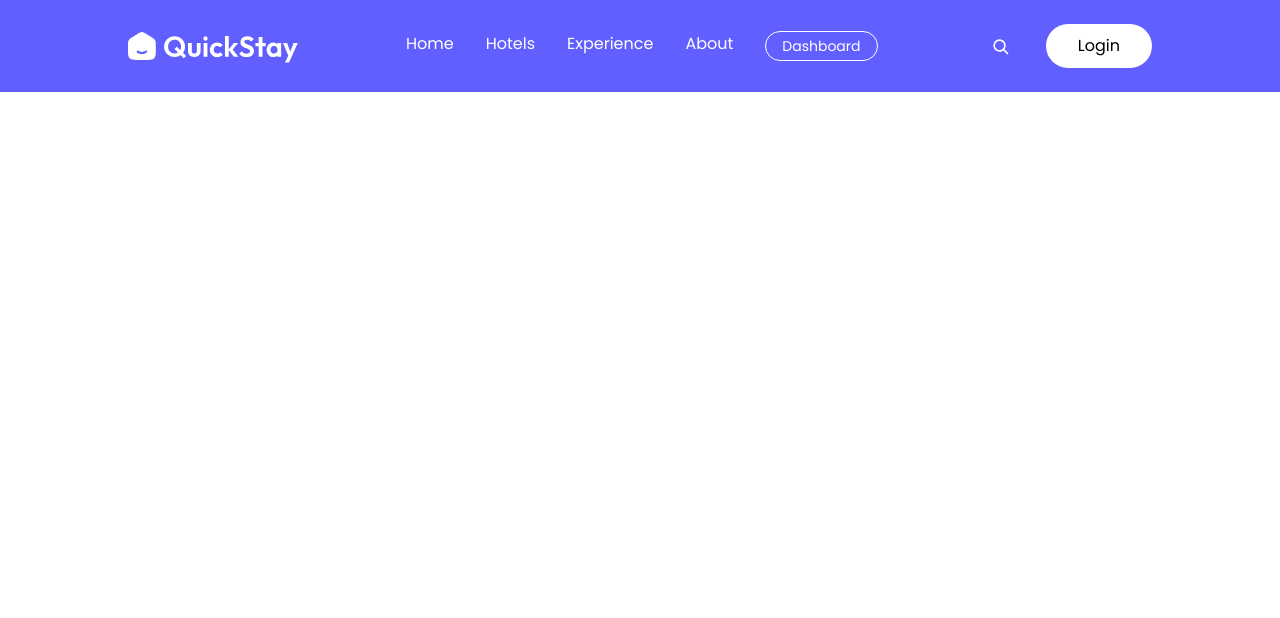
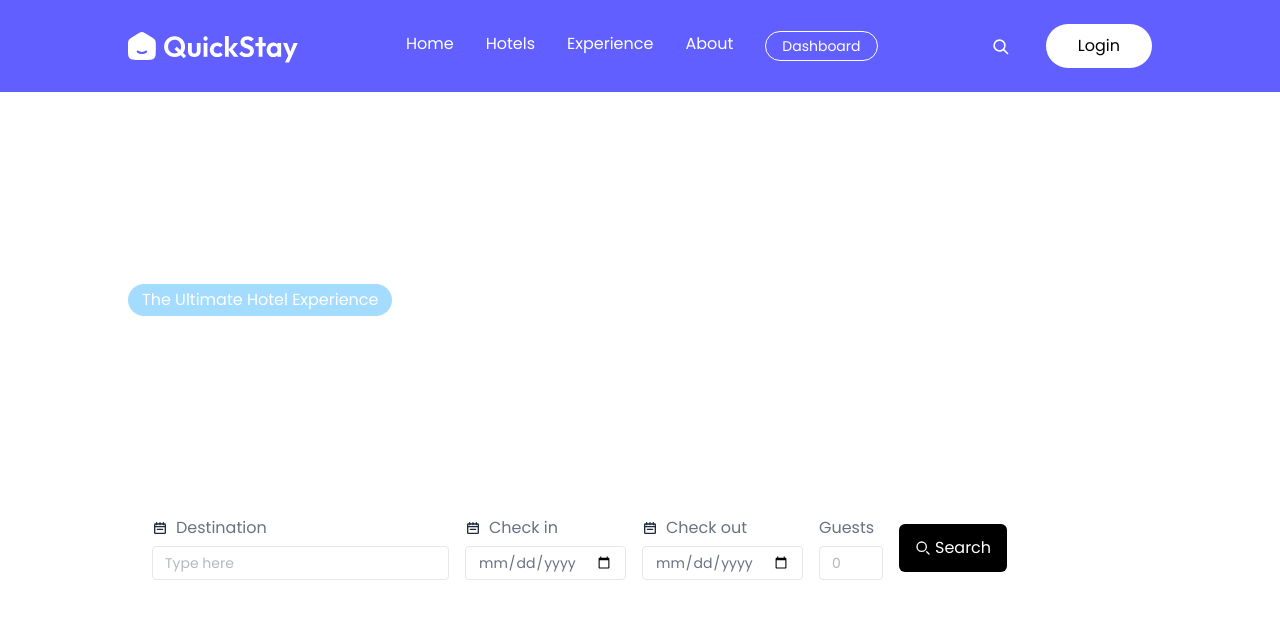
Before and after one commit to rupaliwakhare/Restrorent-, a React (Vite) app in the folder 4.Hotels-Booking/front-end/: page / in a window 1280 px wide. Shown: the top 618 px of the page. Built offline with nearby package versions, Linux system fonts and the light colour scheme.

Commit message:
Hero-update

```diff
--- a/4.Hotels-Booking/front-end/src/Components/Hero.jsx
+++ b/4.Hotels-Booking/front-end/src/Components/Hero.jsx
@@ -1,16 +1,141 @@
-import React from 'react'
-
-
-
+import React from "react";
+import { assets, cities } from "../assets/assets";
 
 const Hero = () => {
   return (
-    <div
-      className='flex flex-col items-start justify-center p-6 md:px-16 lg:px-24 xl:px-32 text-white bg-[url("/src/assets/heroImage.png")] bg-no-repeat bg-cover bg-center h-screen'
-     >
+    <div className='flex flex-col items-start justify-center p-6 md:px-16 lg:px-24 xl:px-32 text-white bg-[url("/src/assets/heroImage.png")] bg-no-repeat bg-cover bg-center h-screen'>
+      <p className="bg-[#49B9ff]/50 px-3.5 py-1 rounded-full mt-20">
+        The Ultimate Hotel Experience
+      </p>
+      <h1 className="font-playfair text-2xl md:text-5xl md:text-[56px] md:leading-[56px] font-bold md:font-extrabold max-w-xl mt-4">
+        Discover Your Perfect Gateway Destination
+      </h1>
+      <p className="max-w-130 mt-2 text-sm md:text-base">
+        Upparalleled luxury and comfort await at the world's most exclusive
+        hotels and resorts. Start journey today.
+      </p>
+      <form className="bg-white text-gray-500 rounded-lg px-6 py-4  flex flex-col md:flex-row max-md:items-start gap-4 max-md:mx-auto">
+        <div>
+          <div className="flex items-center gap-2">
+            <svg
+              className="w-4 h-4 text-gray-800"
+              aria-hidden="true"
+              xmlns="http://www.w3.org/2000/svg"
+              width="24"
+              height="24"
+              fill="none"
+              viewBox="0 0 24 24"
+            >
+              <path
+                stroke="currentColor"
+                strokeLinecap="round"
+                strokeLinejoin="round"
+                strokeWidth="2"
+                d="M4 10h16M8 14h8m-4-7V4M7 7V4m10 3V4M5 20h14a1 1 0 0 0 1-1V7a1 1 0 0 0-1-1H5a1 1 0 0 0-1 1v12a1 1 0 0 0 1 1Z"
+              />
+            </svg>
+            <label htmlFor="destinationInput">Destination</label>
+          </div>
+          <input
+            list="destinations"
+            id="destinationInput"
+            type="text"
+            className=" rounded border border-gray-200 px-3 py-1.5 mt-1.5 text-sm outline-none"
+            placeholder="Type here"
+            required
+          />
+        </div>
 
-     </div>
+        <div>
+          <div className="flex items-center gap-2">
+            <svg
+              className="w-4 h-4 text-gray-800"
+              aria-hidden="true"
+              xmlns="http://www.w3.org/2000/svg"
+              width="24"
+              height="24"
+              fill="none"
+              viewBox="0 0 24 24"
+            >
+              <path
+                stroke="currentColor"
+                strokeLinecap="round"
+                strokeLinejoin="round"
+                strokeWidth="2"
+                d="M4 10h16M8 14h8m-4-7V4M7 7V4m10 3V4M5 20h14a1 1 0 0 0 1-1V7a1 1 0 0 0-1-1H5a1 1 0 0 0-1 1v12a1 1 0 0 0 1 1Z"
+              />
+            </svg>
+            <label htmlFor="checkIn">Check in</label>
+          </div>
+          <input
+            id="checkIn"
+            type="date"
+            className=" rounded border border-gray-200 px-3 py-1.5 mt-1.5 text-sm outline-none"
+          />
+        </div>
+
+        <div>
+          <div className="flex items-center gap-2">
+            <svg
+              className="w-4 h-4 text-gray-800"
+              aria-hidden="true"
+              xmlns="http://www.w3.org/2000/svg"
+              width="24"
+              height="24"
+              fill="none"
+              viewBox="0 0 24 24"
+            >
+              <path
+                stroke="currentColor"
+                strokeLinecap="round"
+                strokeLinejoin="round"
+                strokeWidth="2"
+                d="M4 10h16M8 14h8m-4-7V4M7 7V4m10 3V4M5 20h14a1 1 0 0 0 1-1V7a1 1 0 0 0-1-1H5a1 1 0 0 0-1 1v12a1 1 0 0 0 1 1Z"
+              />
+            </svg>
+            <label htmlFor="checkOut">Check out</label>
+          </div>
+          <input
+            id="checkOut"
+            type="date"
+            className=" rounded border border-gray-200 px-3 py-1.5 mt-1.5 text-sm outline-none"
+          />
+        </div>
+
+        <div className="flex md:flex-col max-md:gap-2 max-md:items-center">
+          <label htmlFor="guests">Guests</label>
+          <input
+            min={1}
+            max={4}
+            id="guests"
+            type="number"
+            className=" rounded border border-gray-200 px-3 py-1.5 mt-1.5 text-sm outline-none  max-w-16"
+            placeholder="0"
+          />
+        </div>
+
+        <button className="flex items-center justify-center gap-1 rounded-md bg-black py-3 px-4 text-white my-auto cursor-pointer max-md:w-full max-md:py-1">
+          <svg
+            className="w-4 h-4 text-white"
+            aria-hidden="true"
+            xmlns="http://www.w3.org/2000/svg"
+            width="24"
+            height="24"
+            fill="none"
+            viewBox="0 0 24 24"
+          >
+            <path
+              stroke="currentColor"
+              strokeLinecap="round"
+              strokeWidth="2"
+              d="m21 21-3.5-3.5M17 10a7 7 0 1 1-14 0 7 7 0 0 1 14 0Z"
+            />
+          </svg>
+          <span>Search</span>
+        </button>
+      </form>
+    </div>
   );
-}
+};
 
-export default Hero
+export default Hero;
--- a/4.Hotels-Booking/front-end/src/Pages/Home.jsx
+++ b/4.Hotels-Booking/front-end/src/Pages/Home.jsx
@@ -4,10 +4,12 @@ import Hero from '../Components/Hero.jsx'
 
 const Home = () => {
   return (
-    <div>
-      <Hero />
+   <>
+   <Hero />
+  </>
 
-    </div>
+
+
   )
 }
 
```
Also changed, not shown: 4.Hotels-Booking/front-end/src/App.jsx (+5 -8 lines).
